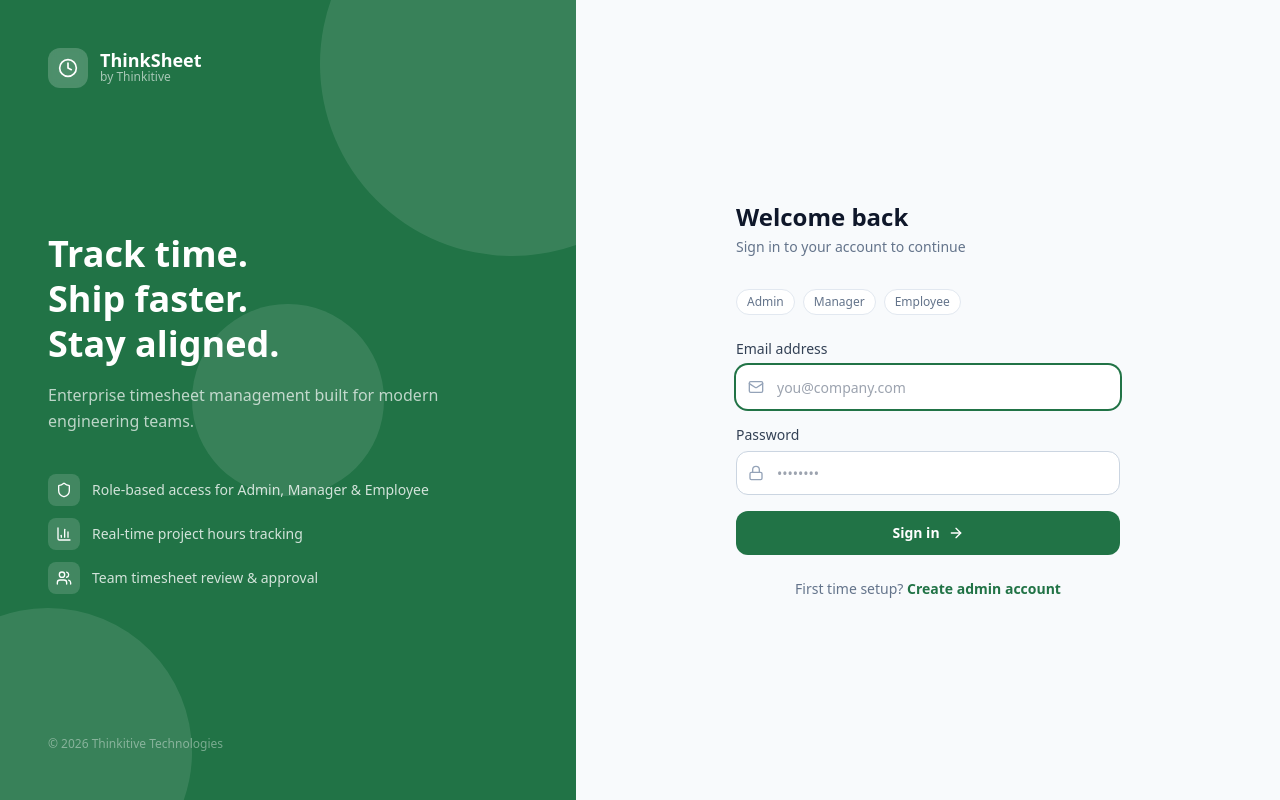
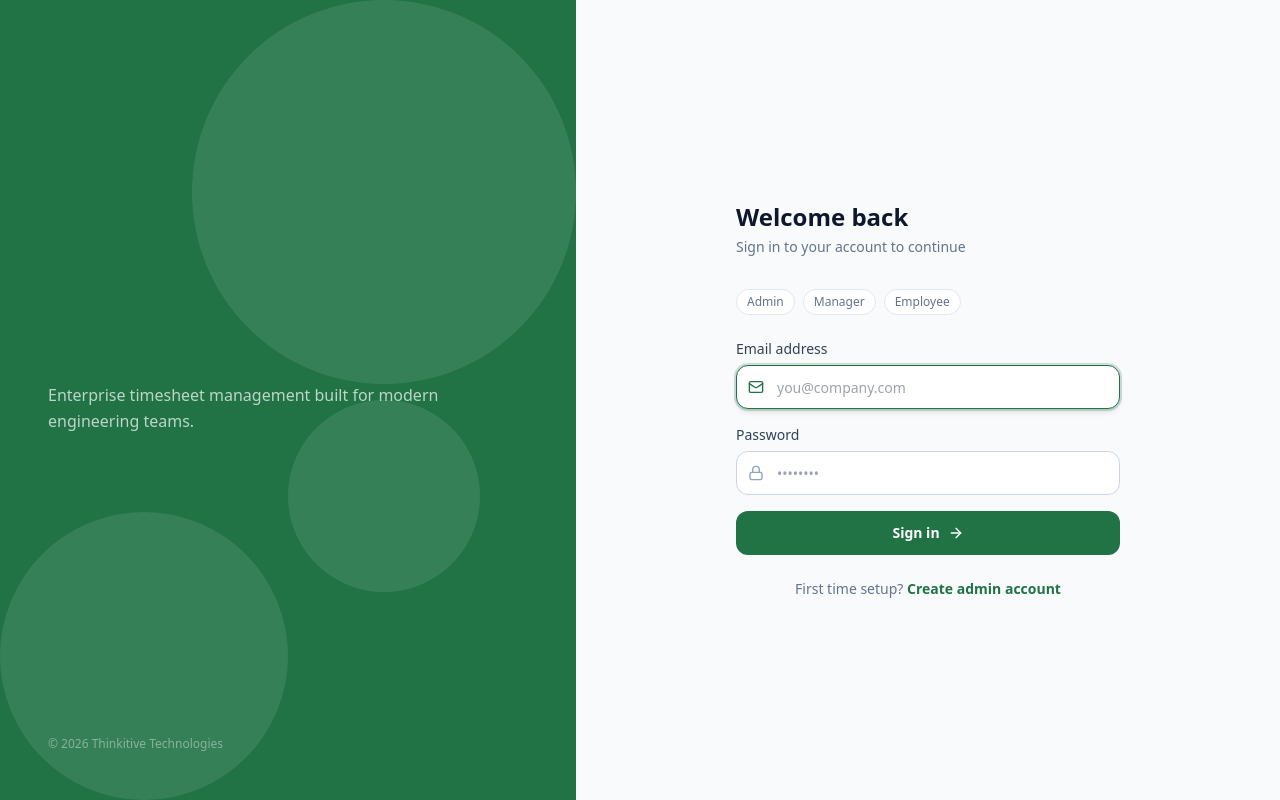
Before and after one commit to swapnilranmale/thinksheet, a React (Vite) app in the folder frontend/: page /login in a window 1280 px wide. Built offline with nearby package versions, Linux system fonts and the light colour scheme.

Commit message:
fix - Login page UI enhancement and improvement

```diff
--- a/frontend/src/index.css
+++ b/frontend/src/index.css
@@ -33,6 +33,7 @@
   }
 }
 
+/* Fade in animations */
 @keyframes fade-in {
   from { opacity: 0; transform: translateY(4px); }
   to   { opacity: 1; transform: translateY(0); }
@@ -41,3 +42,174 @@
 .animate-fade-in {
   animation: fade-in 0.2s ease-out;
 }
+
+/* Background floating circles */
+@keyframes float-slow {
+  0%, 100% { transform: translateY(0px) translateX(0px); }
+  50% { transform: translateY(-20px) translateX(10px); }
+}
+
+@keyframes float-slower {
+  0%, 100% { transform: translateY(0px); }
+  50% { transform: translateY(-30px); }
+}
+
+@keyframes float-slowest {
+  0%, 100% { transform: translateY(0px) translateX(0px); }
+  50% { transform: translateY(-25px) translateX(-15px); }
+}
+
+.animate-float-slow {
+  animation: float-slow 6s ease-in-out infinite;
+}
+
+.animate-float-slower {
+  animation: float-slower 8s ease-in-out infinite;
+}
+
+.animate-float-slowest {
+  animation: float-slowest 10s ease-in-out infinite;
+}
+
+/* Gradient background animation */
+@keyframes gradient-shift {
+  0% { background-position: 0% 50%; }
+  50% { background-position: 100% 50%; }
+  100% { background-position: 0% 50%; }
+}
+
+.animate-gradient {
+  animation: gradient-shift 8s ease infinite;
+  background-size: 200% 200%;
+}
+
+/* Slide up animation */
+@keyframes slide-up {
+  from {
+    opacity: 0;
+    transform: translateY(20px);
+  }
+  to {
+    opacity: 1;
+    transform: translateY(0);
+  }
+}
+
+.animate-slide-up {
+  animation: slide-up 0.5s ease-out;
+}
+
+/* Slide in from left */
+@keyframes slide-in-left {
+  from {
+    opacity: 0;
+    transform: translateX(-30px);
+  }
+  to {
+    opacity: 1;
+    transform: translateX(0);
+  }
+}
+
+.animate-slide-in-left {
+  animation: slide-in-left 0.6s ease-out;
+}
+
+/* Input focus glow */
+@keyframes input-glow {
+  0%, 100% { box-shadow: inset 0 0 0 1px rgba(33, 115, 70, 0.2); }
+  50% { box-shadow: inset 0 0 0 1px rgba(33, 115, 70, 0.4); }
+}
+
+.animate-input-glow {
+  animation: input-glow 2s ease-in-out infinite;
+}
+
+/* Button pulse on hover */
+@keyframes button-pulse {
+  0%, 100% { transform: scale(1); }
+  50% { transform: scale(1.02); }
+}
+
+.animate-button-pulse:hover {
+  animation: button-pulse 0.3s ease-out;
+}
+
+/* Error slide in */
+@keyframes error-slide-in {
+  from {
+    opacity: 0;
+    transform: translateY(-10px) scaleX(0.95);
+  }
+  to {
+    opacity: 1;
+    transform: translateY(0) scaleX(1);
+  }
+}
+
+.animate-error-in {
+  animation: error-slide-in 0.3s cubic-bezier(0.34, 1.56, 0.64, 1);
+}
+
+/* Shake animation for errors */
+@keyframes shake {
+  0%, 100% { transform: translateX(0); }
+  10%, 30%, 50%, 70%, 90% { transform: translateX(-2px); }
+  20%, 40%, 60%, 80% { transform: translateX(2px); }
+}
+
+.animate-shake {
+  animation: shake 0.4s ease-in-out;
+}
+
+/* Badge fade and scale */
+@keyframes badge-appear {
+  from {
+    opacity: 0;
+    transform: scale(0.8);
+  }
+  to {
+    opacity: 1;
+    transform: scale(1);
+  }
+}
+
+.animate-badge-appear {
+  animation: badge-appear 0.4s cubic-bezier(0.34, 1.56, 0.64, 1);
+}
+
+/* Loading spinner enhancement */
+@keyframes spin-smooth {
+  from { transform: rotate(0deg); }
+  to { transform: rotate(360deg); }
+}
+
+.animate-spin-smooth {
+  animation: spin-smooth 1s linear infinite;
+}
+
+/* Stagger animations for list items */
+.animate-stagger > * {
+  opacity: 0;
+  animation: slide-up 0.5s ease-out forwards;
+}
+
+.animate-stagger > *:nth-child(1) { animation-delay: 0.1s; }
+.animate-stagger > *:nth-child(2) { animation-delay: 0.2s; }
+.animate-stagger > *:nth-child(3) { animation-delay: 0.3s; }
+
+/* Text fade in letter by letter effect */
+@keyframes text-fade {
+  from {
+    opacity: 0;
+    transform: translateY(10px);
+  }
+  to {
+    opacity: 1;
+    transform: translateY(0);
+  }
+}
+
+.animate-text-fade {
+  animation: text-fade 0.6s ease-out;
+}
--- a/frontend/src/pages/LoginPage.tsx
+++ b/frontend/src/pages/LoginPage.tsx
@@ -12,6 +12,8 @@ export default function LoginPage() {
   const [password, setPassword] = useState("");
   const [error, setError] = useState("");
   const [loading, setLoading] = useState(false);
+  const [emailFocused, setEmailFocused] = useState(false);
+  const [passwordFocused, setPasswordFocused] = useState(false);
 
   async function handleSubmit(e: FormEvent) {
     e.preventDefault();
@@ -37,16 +39,16 @@ export default function LoginPage() {
     <div className="min-h-screen flex">
       {/* Left — Brand panel */}
       <div className="hidden lg:flex lg:w-[45%] bg-[#217346] flex-col justify-between p-12 relative overflow-hidden">
-        {/* Background pattern */}
+        {/* Animated background pattern */}
         <div className="absolute inset-0 opacity-10">
-          <div className="absolute top-0 right-0 w-96 h-96 rounded-full bg-white translate-x-32 -translate-y-32" />
-          <div className="absolute bottom-0 left-0 w-72 h-72 rounded-full bg-white -translate-x-24 translate-y-24" />
-          <div className="absolute top-1/2 left-1/2 w-48 h-48 rounded-full bg-white -translate-x-1/2 -translate-y-1/2" />
+          <div className="absolute top-0 right-0 w-96 h-96 rounded-full bg-white translate-x-32 -translate-y-32 animate-float-slow" />
+          <div className="absolute bottom-0 left-0 w-72 h-72 rounded-full bg-white -translate-x-24 translate-y-24 animate-float-slower" />
+          <div className="absolute top-1/2 left-1/2 w-48 h-48 rounded-full bg-white -translate-x-1/2 -translate-y-1/2 animate-float-slowest" />
         </div>
 
-        {/* Logo */}
-        <div className="relative flex items-center gap-3">
-          <div className="w-10 h-10 rounded-xl bg-white/20 backdrop-blur-sm flex items-center justify-center">
+        {/* Logo with slide-in animation */}
+        <div className="relative flex items-center gap-3 animate-slide-in-left">
+          <div className="w-10 h-10 rounded-xl bg-white/20 backdrop-blur-sm flex items-center justify-center hover:bg-white/30 transition-colors duration-300">
             <Clock className="w-5 h-5 text-white" />
           </div>
           <div>
@@ -55,26 +57,26 @@ export default function LoginPage() {
           </div>
         </div>
 
-        {/* Main copy */}
+        {/* Main copy with animations */}
         <div className="relative">
-          <h2 className="text-4xl font-bold text-white leading-tight mb-4">
+          <h2 className="text-4xl font-bold text-white leading-tight mb-4 animate-text-fade">
             Track time.<br />
             Ship faster.<br />
             Stay aligned.
           </h2>
-          <p className="text-white/70 text-base leading-relaxed mb-10">
+          <p className="text-white/70 text-base leading-relaxed mb-10 animate-text-fade" style={{ animationDelay: "0.1s" }}>
             Enterprise timesheet management built for modern engineering teams.
           </p>
 
-          {/* Feature pills */}
-          <div className="space-y-3">
+          {/* Feature pills with stagger animation */}
+          <div className="space-y-3 animate-stagger">
             {[
               { icon: Shield, text: "Role-based access for Admin, Manager & Employee" },
               { icon: BarChart3, text: "Real-time project hours tracking" },
               { icon: Users, text: "Team timesheet review & approval" },
             ].map(({ icon: Icon, text }) => (
-              <div key={text} className="flex items-center gap-3">
-                <div className="w-8 h-8 rounded-lg bg-white/15 flex items-center justify-center shrink-0">
+              <div key={text} className="flex items-center gap-3 opacity-0 animate-slide-up">
+                <div className="w-8 h-8 rounded-lg bg-white/15 flex items-center justify-center shrink-0 group-hover:bg-white/25 transition-colors duration-300">
                   <Icon className="w-4 h-4 text-white" />
                 </div>
                 <p className="text-white/80 text-sm">{text}</p>
@@ -88,92 +90,115 @@ export default function LoginPage() {
       </div>
 
       {/* Right — Form panel */}
-      <div className="flex-1 flex flex-col items-center justify-center p-8 bg-slate-50">
-        {/* Mobile logo */}
-        <div className="lg:hidden flex items-center gap-2.5 mb-10">
-          <div className="w-9 h-9 rounded-xl bg-[#217346] flex items-center justify-center">
+      <div className="flex-1 flex flex-col items-center justify-center p-8 bg-slate-50 relative">
+        {/* Mobile logo with animation */}
+        <div className="lg:hidden flex items-center gap-2.5 mb-10 animate-slide-up">
+          <div className="w-9 h-9 rounded-xl bg-[#217346] flex items-center justify-center hover:shadow-lg transition-shadow duration-300">
             <Clock className="w-4.5 h-4.5 text-white" />
           </div>
           <p className="text-slate-900 font-bold text-lg">ThinkSheet</p>
         </div>
 
         <div className="w-full max-w-sm">
-          {/* Heading */}
-          <div className="mb-8">
-            <h1 className="text-2xl font-bold text-slate-900">Welcome back</h1>
-            <p className="text-slate-500 text-sm mt-1">Sign in to your account to continue</p>
+          {/* Heading with animations */}
+          <div className="mb-8 animate-slide-up">
+            <h1 className="text-2xl font-bold text-slate-900 animate-text-fade">Welcome back</h1>
+            <p className="text-slate-500 text-sm mt-1 animate-text-fade" style={{ animationDelay: "0.1s" }}>
+              Sign in to your account to continue
+            </p>
           </div>
 
-          {/* Role badges hint */}
-          <div className="flex gap-2 mb-6">
-            {["Admin", "Manager", "Employee"].map((role) => (
+          {/* Role badges hint with individual animations */}
+          <div className="flex gap-2 mb-6 flex-wrap justify-center lg:justify-start">
+            {["Admin", "Manager", "Employee"].map((role, index) => (
               <span
                 key={role}
-                className="px-2.5 py-1 rounded-full text-xs font-medium bg-white border border-slate-200 text-slate-500"
+                className="px-2.5 py-1 rounded-full text-xs font-medium bg-white border border-slate-200 text-slate-500 animate-badge-appear hover:border-slate-300 hover:bg-slate-50 transition-colors duration-300 cursor-default"
+                style={{ animationDelay: `${index * 0.1}s` }}
               >
                 {role}
               </span>
             ))}
           </div>
 
+          {/* Error message with animation and shake effect */}
           {error && (
-            <div className="mb-5 flex items-start gap-2.5 px-4 py-3 bg-red-50 border border-red-200 rounded-xl text-sm text-red-700">
-              <span className="mt-0.5">⚠</span>
-              <span>{error}</span>
+            <div className="mb-5 flex items-start gap-2.5 px-4 py-3 bg-red-50 border border-red-200 rounded-xl text-sm text-red-700 animate-error-in animate-shake">
+              <span className="mt-0.5 text-lg flex-shrink-0">⚠</span>
+              <span className="flex-1">{error}</span>
             </div>
           )}
 
-          <form onSubmit={handleSubmit} className="space-y-4">
-            <div>
+          <form onSubmit={handleSubmit} className="space-y-4 animate-slide-up" style={{ animationDelay: "0.2s" }}>
+            {/* Email field */}
+            <div className="group">
               <label className="block text-sm font-medium text-slate-700 mb-1.5">Email address</label>
               <div className="relative">
-                <Mail className="absolute left-3 top-1/2 -translate-y-1/2 w-4 h-4 text-slate-400" />
+                <Mail className={`absolute left-3 top-1/2 -translate-y-1/2 w-4 h-4 transition-colors duration-200 ${emailFocused ? "text-[#217346]" : "text-slate-400"}`} />
                 <input
                   type="email"
                   value={email}
                   onChange={(e) => setEmail(e.target.value)}
+                  onFocus={() => setEmailFocused(true)}
+                  onBlur={() => setEmailFocused(false)}
                   placeholder="you@company.com"
                   required
                   autoFocus
-                  className="w-full h-11 rounded-xl border border-slate-300 pl-10 pr-3 text-sm bg-white focus:outline-none focus:ring-2 focus:ring-[#217346] focus:border-transparent transition-shadow"
+                  className={`w-full h-11 rounded-xl border pl-10 pr-3 text-sm bg-white transition-all duration-200 focus:outline-none ${
+                    emailFocused
+                      ? "border-[#217346] ring-2 ring-[#217346]/20 shadow-md"
+                      : "border-slate-300 hover:border-slate-400"
+                  }`}
                 />
               </div>
             </div>
 
-            <div>
+            {/* Password field */}
+            <div className="group">
               <label className="block text-sm font-medium text-slate-700 mb-1.5">Password</label>
               <div className="relative">
-                <Lock className="absolute left-3 top-1/2 -translate-y-1/2 w-4 h-4 text-slate-400" />
+                <Lock className={`absolute left-3 top-1/2 -translate-y-1/2 w-4 h-4 transition-colors duration-200 ${passwordFocused ? "text-[#217346]" : "text-slate-400"}`} />
                 <input
                   type="password"
                   value={password}
                   onChange={(e) => setPassword(e.target.value)}
+                  onFocus={() => setPasswordFocused(true)}
+                  onBlur={() => setPasswordFocused(false)}
                   placeholder="••••••••"
                   required
-                  className="w-full h-11 rounded-xl border border-slate-300 pl-10 pr-3 text-sm bg-white focus:outline-none focus:ring-2 focus:ring-[#217346] focus:border-transparent transition-shadow"
+                  className={`w-full h-11 rounded-xl border pl-10 pr-3 text-sm bg-white transition-all duration-200 focus:outline-none ${
+                    passwordFocused
+                      ? "border-[#217346] ring-2 ring-[#217346]/20 shadow-md"
+                      : "border-slate-300 hover:border-slate-400"
+                  }`}
                 />
               </div>
             </div>
 
+            {/* Sign in button with enhanced animations */}
             <button
               type="submit"
               disabled={loading}
-              className="w-full h-11 rounded-xl bg-[#217346] hover:bg-[#185c37] text-white text-sm font-semibold flex items-center justify-center gap-2 transition-colors disabled:opacity-60 mt-2"
+              className="w-full h-11 rounded-xl bg-[#217346] text-white text-sm font-semibold flex items-center justify-center gap-2 mt-2 transition-all duration-200 hover:bg-[#185c37] hover:shadow-lg hover:shadow-[#217346]/30 disabled:opacity-60 disabled:hover:shadow-none active:scale-95"
             >
               {loading ? (
-                <Loader2 className="w-4 h-4 animate-spin" />
+                <Loader2 className="w-4 h-4 animate-spin-smooth" />
               ) : (
                 <>
-                  Sign in
-                  <ArrowRight className="w-4 h-4" />
+                  <span>Sign in</span>
+                  <ArrowRight className="w-4 h-4 transition-transform duration-200 group-hover:translate-x-1" />
                 </>
               )}
             </button>
           </form>
 
-          <p className="text-center text-sm text-slate-500 mt-6">
+          {/* CTA with animation */}
+          <p className="text-center text-sm text-slate-500 mt-6 animate-slide-up" style={{ animationDelay: "0.3s" }}>
             First time setup?{" "}
-            <Link to="/signup" className="text-[#217346] font-semibold hover:underline">
+            <Link
+              to="/signup"
+              className="text-[#217346] font-semibold hover:underline transition-all duration-200 relative after:absolute after:bottom-0 after:left-0 after:w-0 after:h-0.5 after:bg-[#217346] after:transition-all after:duration-300 hover:after:w-full"
+            >
               Create admin account
             </Link>
           </p>
--- a/frontend/tailwind.config.js
+++ b/frontend/tailwind.config.js
@@ -35,6 +35,72 @@ export default {
         md: "calc(var(--radius) - 2px)",
         sm: "calc(var(--radius) - 4px)",
       },
+      animation: {
+        "fade-in": "fade-in 0.2s ease-out",
+        "float-slow": "float-slow 6s ease-in-out infinite",
+        "float-slower": "float-slower 8s ease-in-out infinite",
+        "float-slowest": "float-slowest 10s ease-in-out infinite",
+        "gradient": "gradient-shift 8s ease infinite",
+        "slide-up": "slide-up 0.5s ease-out",
+        "slide-in-left": "slide-in-left 0.6s ease-out",
+        "error-in": "error-slide-in 0.3s cubic-bezier(0.34, 1.56, 0.64, 1)",
+        "shake": "shake 0.4s ease-in-out",
+        "badge-appear": "badge-appear 0.4s cubic-bezier(0.34, 1.56, 0.64, 1)",
+        "spin-smooth": "spin-smooth 1s linear infinite",
+        "text-fade": "text-fade 0.6s ease-out",
+      },
+      keyframes: {
+        "fade-in": {
+          "from": { opacity: "0", transform: "translateY(4px)" },
+          "to": { opacity: "1", transform: "translateY(0)" },
+        },
+        "float-slow": {
+          "0%, 100%": { transform: "translateY(0px) translateX(0px)" },
+          "50%": { transform: "translateY(-20px) translateX(10px)" },
+        },
+        "float-slower": {
+          "0%, 100%": { transform: "translateY(0px)" },
+          "50%": { transform: "translateY(-30px)" },
+        },
+        "float-slowest": {
+          "0%, 100%": { transform: "translateY(0px) translateX(0px)" },
+          "50%": { transform: "translateY(-25px) translateX(-15px)" },
+        },
+        "gradient-shift": {
+          "0%": { backgroundPosition: "0% 50%" },
+          "50%": { backgroundPosition: "100% 50%" },
+          "100%": { backgroundPosition: "0% 50%" },
+        },
+        "slide-up": {
+          "from": { opacity: "0", transform: "translateY(20px)" },
+          "to": { opacity: "1", transform: "translateY(0)" },
+        },
+        "slide-in-left": {
+          "from": { opacity: "0", transform: "translateX(-30px)" },
+          "to": { opacity: "1", transform: "translateX(0)" },
+        },
+        "error-slide-in": {
+          "from": { opacity: "0", transform: "translateY(-10px) scaleX(0.95)" },
+          "to": { opacity: "1", transform: "translateY(0) scaleX(1)" },
+        },
+        "shake": {
+          "0%, 100%": { transform: "translateX(0)" },
+          "10%, 30%, 50%, 70%, 90%": { transform: "translateX(-2px)" },
+          "20%, 40%, 60%, 80%": { transform: "translateX(2px)" },
+        },
+        "badge-appear": {
+          "from": { opacity: "0", transform: "scale(0.8)" },
+          "to": { opacity: "1", transform: "scale(1)" },
+        },
+        "spin-smooth": {
+          "from": { transform: "rotate(0deg)" },
+          "to": { transform: "rotate(360deg)" },
+        },
+        "text-fade": {
+          "from": { opacity: "0", transform: "translateY(10px)" },
+          "to": { opacity: "1", transform: "translateY(0)" },
+        },
+      },
     },
   },
   plugins: [],
```
Also changed, not shown: 1 other file (tests, documents, lock files or other folders).
